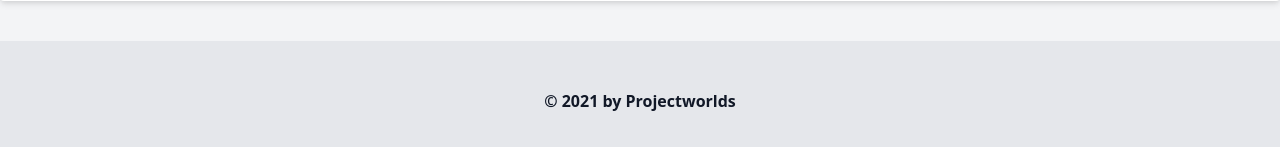
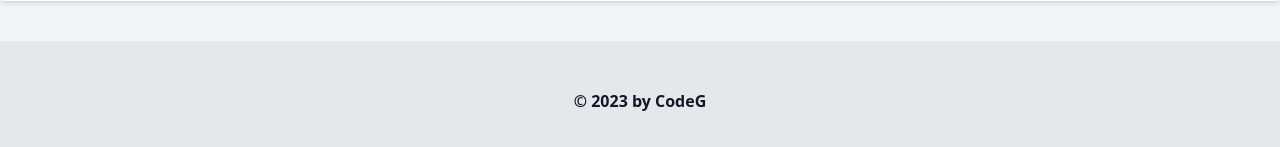
Before and after one commit to MSSohan/Online-Banking-System, a Django app: page /accounts/register/ in a window 1280 px wide. Shown: the part 876-1023 px from the top of the page. Run offline with Django 3.2, Linux system fonts and the light colour scheme; parts of the project's set-up code (start-up, migrations or seed data) failed here and were passed over.

Commit message:
Update footer.html

```diff
--- a/templates/core/footer.html
+++ b/templates/core/footer.html
@@ -3,7 +3,7 @@
         <div class="mt-5 flex flex-col items-center">
             <div class="sm:w-2/3 text-center py-6">
                 <p class="text-md text-gray-900 font-bold mb-2">
-                    © 2021 by <a href="#" target="_blank">Projectworlds</a>
+                    © 2023 by <a href="#" target="_blank">CodeG</a>
                 </p>
             </div>
         </div>
```
